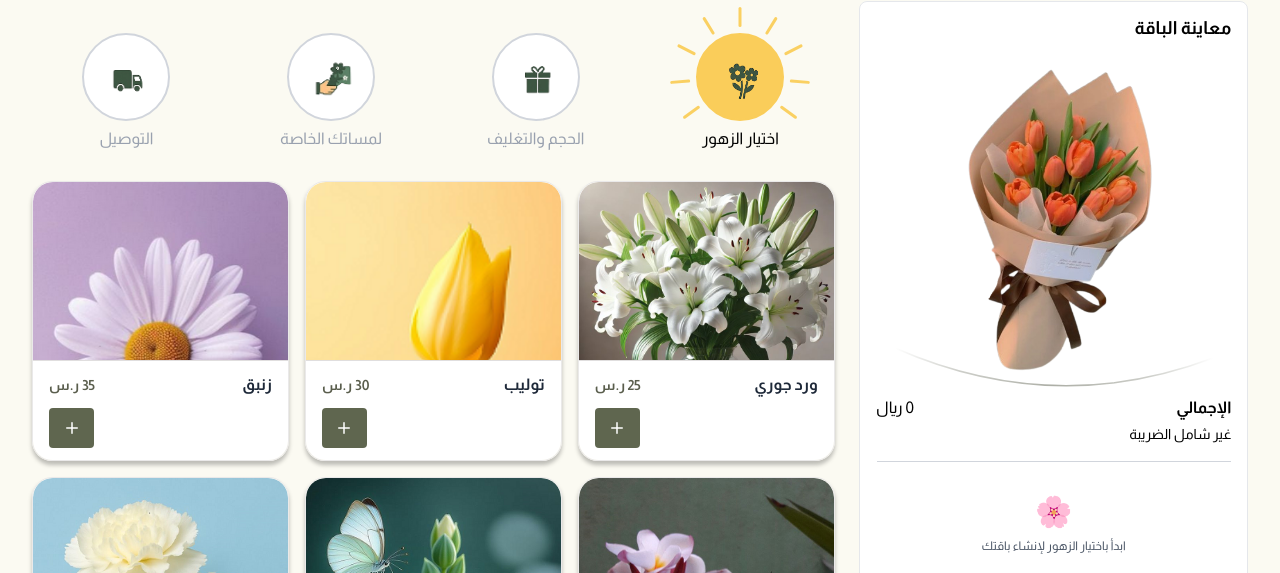
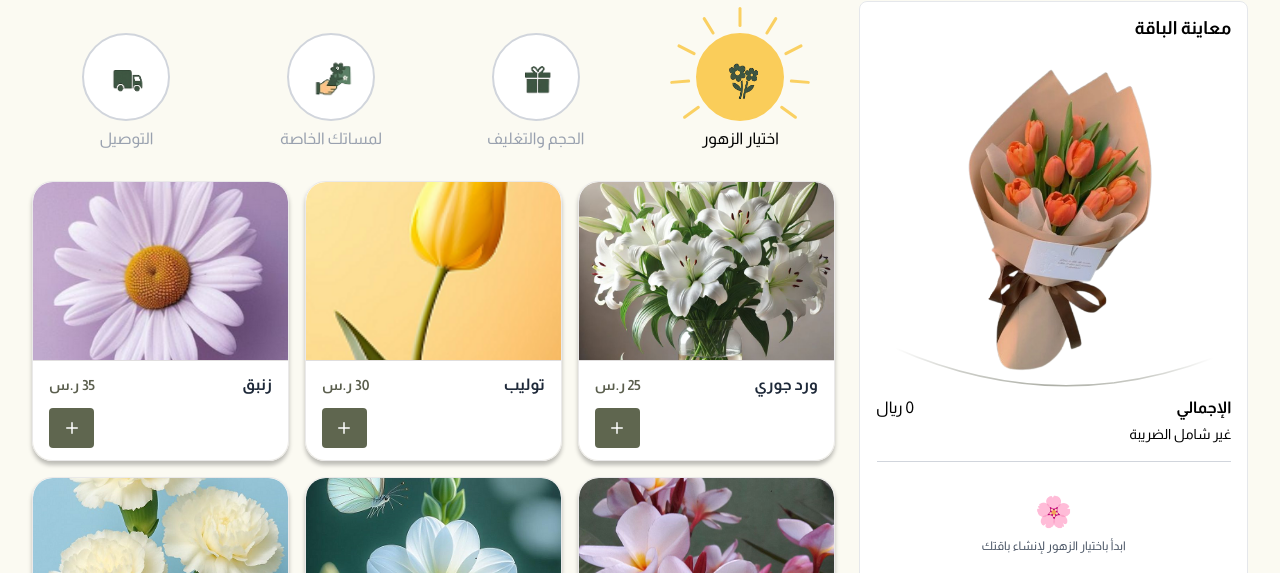
Before and after one commit to YasserNabil1998/worood-weba, a Next.js app: page /custom in a window 1280 px wide. Shown: the part 227-800 px from the top of the page. Built offline with nearby package versions, Linux system fonts and the light colour scheme; no server answers; a web font is replaced by a local one.

Commit message:
edits the img style on custom

```diff
--- a/src/app/(pages)/custom/page.tsx
+++ b/src/app/(pages)/custom/page.tsx
@@ -325,7 +325,6 @@ function CustomBuilderContent() {
                     />
                   </AOSWrapper>
 
-                  <AOSWrapper animation="fade-up" delay={200} duration={800}>
                   <CustomBuilderNavigation
                     currentStep={state.step}
                     isAddingToCart={state.isAddingToCart}
@@ -334,7 +333,6 @@ function CustomBuilderContent() {
                     onNextStep={handleNextStep}
                     onAddToCart={cartOps.addToCart}
                   />
-                  </AOSWrapper>
                 </div>
 
                 <AOSWrapper animation="fade-left" delay={100} duration={800}>
--- a/src/components/common/CustomBouquetSection.tsx
+++ b/src/components/common/CustomBouquetSection.tsx
@@ -37,7 +37,7 @@ const CustomBouquetSection = ({
                   alt="تصميم باقة خاصة"
                   width={500}
                   height={445}
-                  className="object-contain w-full h-full"
+                  className="object-cover w-full h-full"
                   loading="lazy"
                 />
               </div>
--- a/src/components/custom/steps/FlowerSelectionStep.tsx
+++ b/src/components/custom/steps/FlowerSelectionStep.tsx
@@ -78,11 +78,11 @@ export default function FlowerSelectionStep({
               className="relative h-[360px] sm:h-[280px] w-full max-w-[320px] sm:max-w-none rounded-[20px] border border-[#eae9e9] overflow-hidden shadow-[0px_4px_4px_0px_rgba(0,0,0,0.25)]"
             >
               {/* Image */}
-              <div className="h-[260px] sm:h-[200px] w-full rounded-t-[20px] overflow-hidden">
+              <div className="h-[260px] sm:h-[200px] w-full rounded-t-[20px] overflow-hidden bg-gray-50 flex items-center justify-center">
                 <img
                   src={f.image}
                   alt={f.name}
-                  className="h-full w-full object-cover"
+                  className="h-full w-full object-contain"
                 />
               </div>
               {/* Content */}
```
Lines whose indentation alone changed are shown as unchanged.
